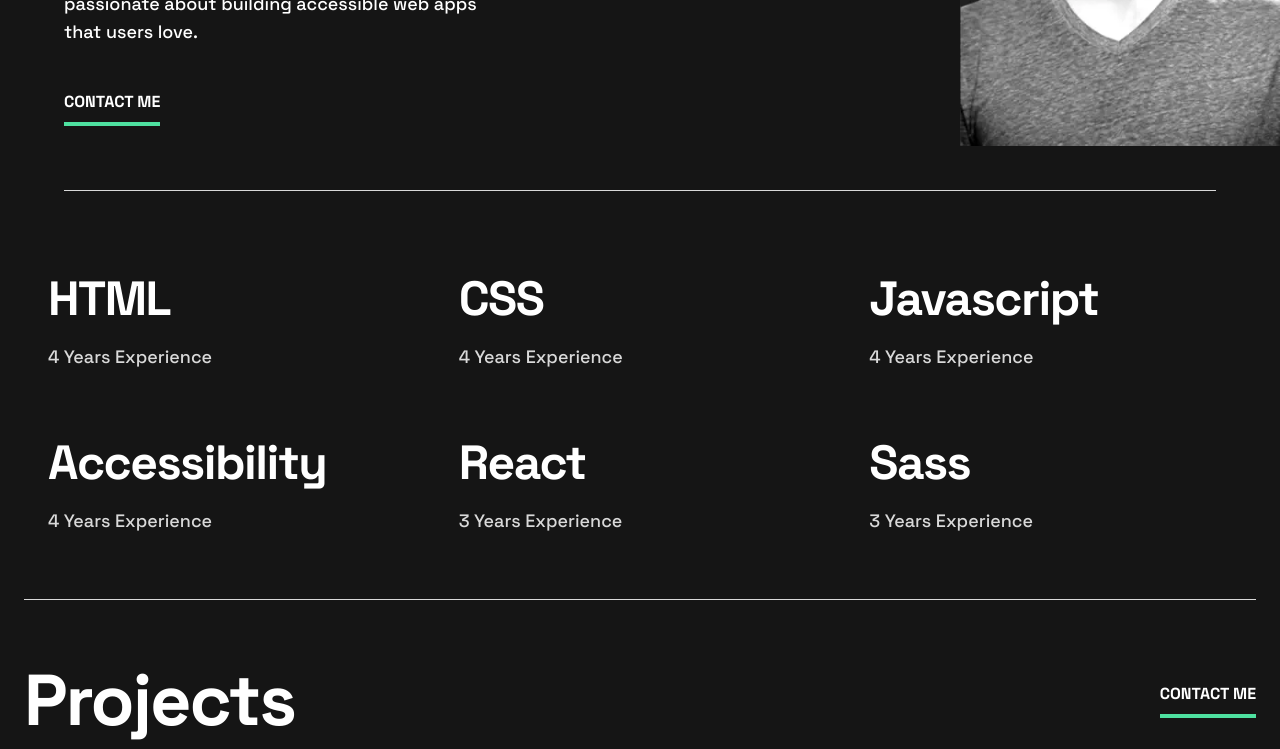
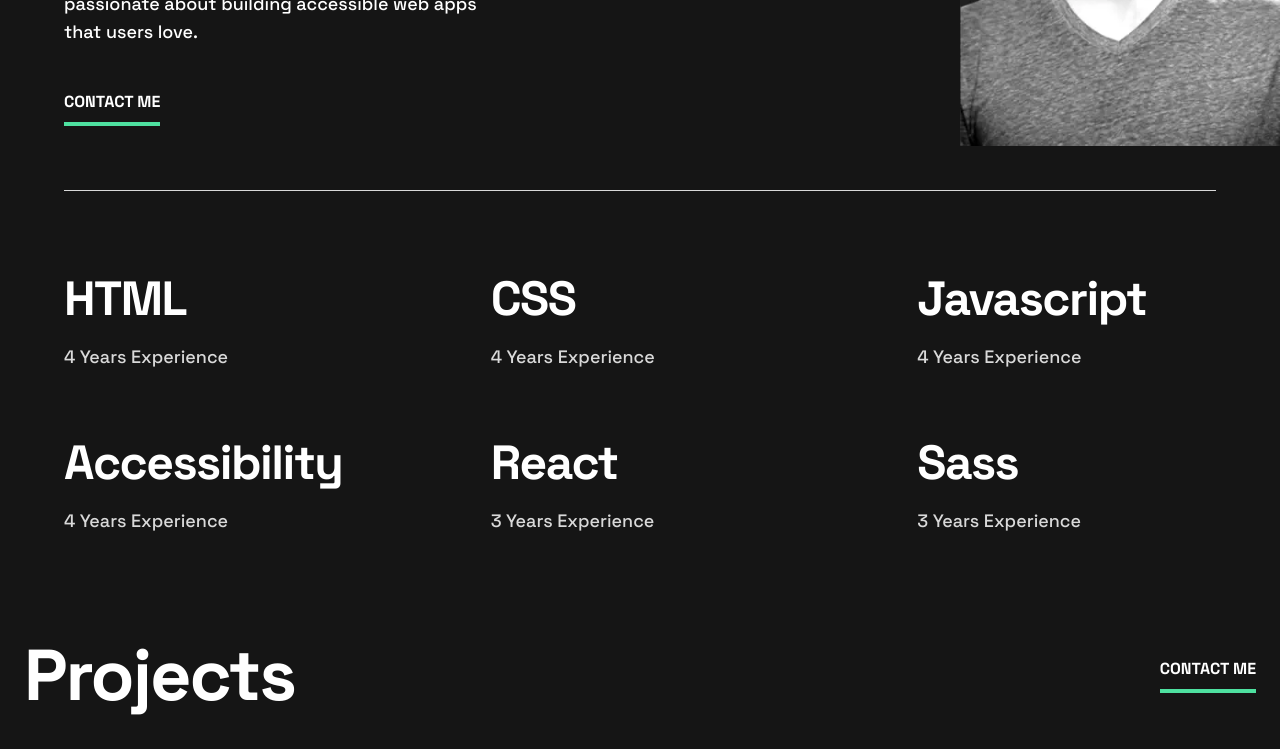
Before and after one commit to lastiwan89/single-page-dev-porfolio, a React (Vite) app: page / in a window 1280 px wide. Shown: the part 470-1219 px from the top of the page. Built offline with nearby package versions, Linux system fonts and the light colour scheme.

Commit message:
done bg px md lg

```diff
--- a/src/components/pages/Skills.tsx
+++ b/src/components/pages/Skills.tsx
@@ -3,12 +3,12 @@
 
 export default function Skills() {
   return (
-    <section className="px-6">
-      <div className="flex flex-col gap-6 px-6 py-16 md:grid md:grid-cols-2 md:gap-10 lg:grid-cols-3 xl:gap-12">
+    <section>
+      <div className="skill flex flex-col gap-6 px-6 pb-10 pt-16 md:grid md:grid-cols-2 md:gap-10 lg:grid-cols-3 xl:gap-12">
         {SKILL.map((item) => (
           <div
             key={item.label}
-            className="mt-4 flex flex-col items-center justify-center gap-1 md:items-start md:gap-4"
+            className="mt-4 flex flex-col items-center justify-center gap-1 md:items-start md:gap-4 lg:px-10"
           >
             <h3 className="text-pure-white md:text-fs-48 md:-tracking-ls-1.5 md:leading-lh-56 text-fs-32 leading-lh-40 -tracking-ls-1 font-bold">
               {item.label}
@@ -19,7 +19,9 @@
           </div>
         ))}
       </div>
-      <Divider />
+      <div className="px-6 md:hidden">
+        <Divider />
+      </div>
     </section>
   );
 }
```
